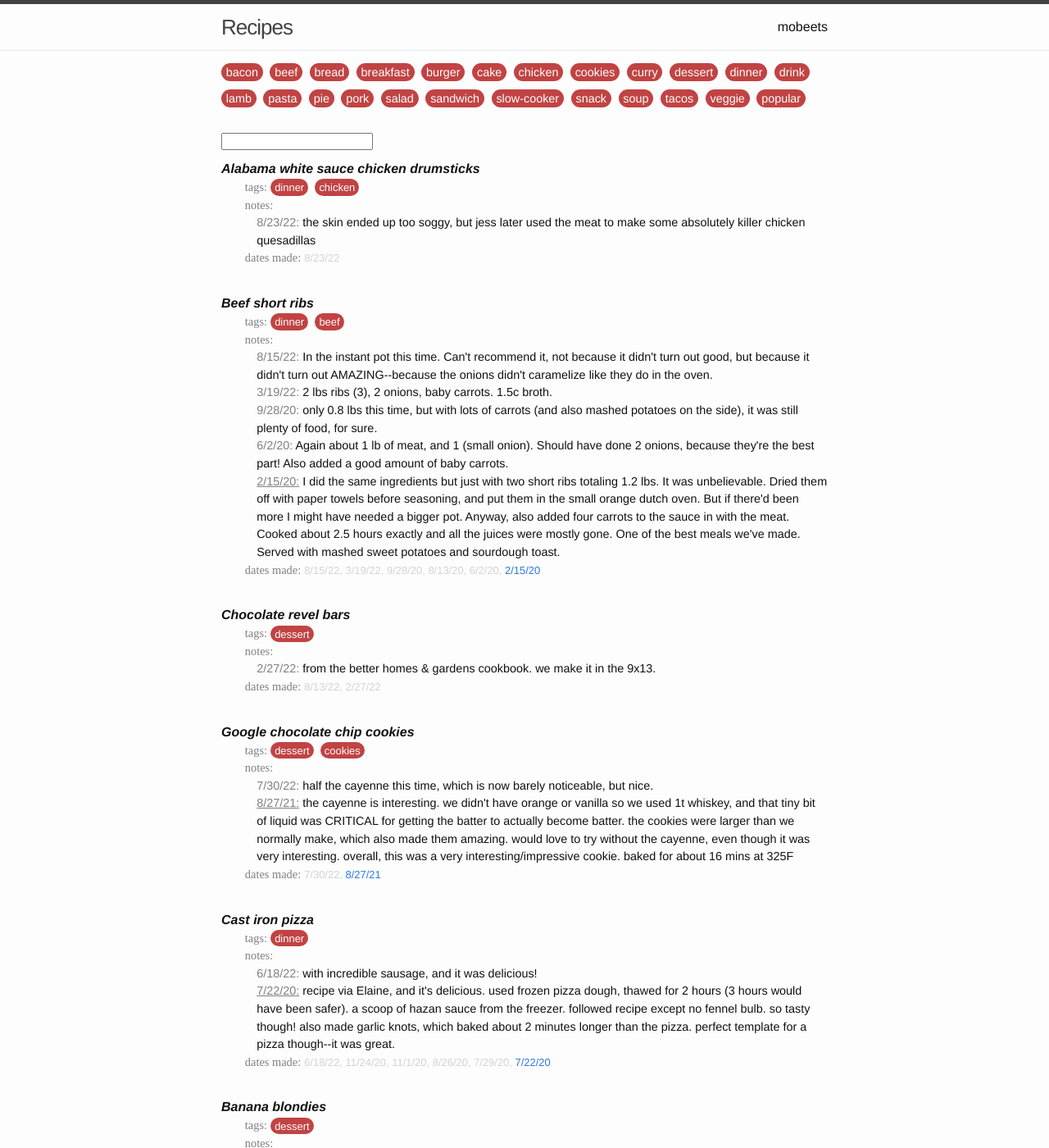
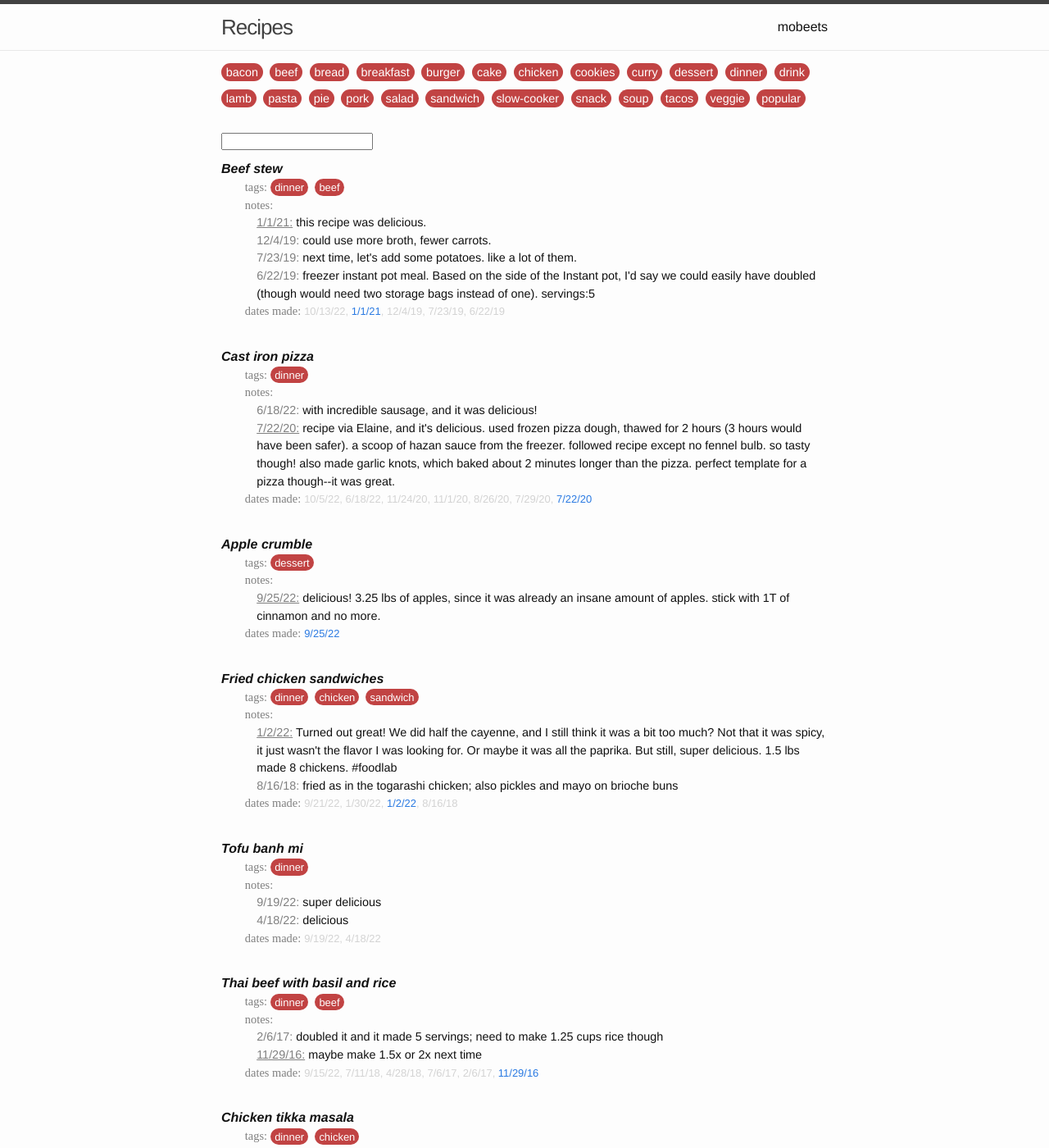
Before and after one commit to mobeets/recipes, a Jekyll site: the page built from index.html, in a window 1280 px wide and 1400 px high. Shown: the whole window at 82% size. Built offline with Jekyll 4.4.1, drawn with Linux system fonts in a browser that asks for light colours; nearby versions of some CDN libraries; library files that are not in the unit come from our copies; some of the changed text lies outside the part shown.

Commit message:
data update

```diff
--- a/_data/recipes.yml
+++ b/_data/recipes.yml
@@ -14,6 +14,112 @@
 # - Do NOT edit any existing comment (only create new ones)
 # - You can add new tags to existing items if you'd like
 #
+- name: "beef stew"
+  comments:
+  - date: "10/13/22"
+    comment: ""
+  - date: "1/1/21"
+    comment: "this recipe was delicious."
+    url: "https://thesaltymarshmallow.com/best-ever-instant-pot-beef-stew"
+  - date: "12/4/19"
+    comment: "could use more broth, fewer carrots."
+  - date: "7/23/19"
+    comment: "next time, let's add some potatoes. like a lot of them."
+  - date: "6/22/19"
+    comment: "freezer instant pot meal. Based on the side of the Instant pot, I'd say we could easily have doubled (though would need two storage bags instead of one). servings:5"
+  tags:
+  - "dinner"
+  - "beef"
+- name: "cast iron pizza"
+  comments:
+  - date: "10/5/22"
+    comment: ""
+  - date: "6/18/22"
+    comment: "with incredible sausage, and it was delicious!"
+  - date: "11/24/20"
+    comment: ""
+  - date: "11/1/20"
+    comment: ""
+  - date: "8/26/20"
+    comment: ""
+  - date: "7/29/20"
+    comment: ""
+  - date: "7/22/20"
+    comment: "recipe via Elaine, and it's delicious. used frozen pizza dough, thawed for 2 hours (3 hours would have been safer). a scoop of hazan sauce from the freezer. followed recipe except no fennel bulb. so tasty though! also made garlic knots, which baked about 2 minutes longer than the pizza. perfect template for a pizza though--it was great."
+    url: "https://www.bonappetit.com/recipe/cast-iron-pizza-with-fennel-and-sausage"
+  tags:
+  - "dinner"
+- name: "apple crumble"
+  comments:
+  - date: "9/25/22"
+    comment: "delicious! 3.25 lbs of apples, since it was already an insane amount of apples. stick with 1T of cinnamon and no more."
+    url: "https://cooking.nytimes.com/recipes/1018638-apple-crumble"
+  tags:
+  - "dessert"
+- name: "fried chicken sandwiches"
+  comments:
+  - date: "9/21/22"
+    comment: ""
+  - date: "1/30/22"
+    comment: ""
+  - date: "1/2/22"
+    comment: "Turned out great! We did half the cayenne, and I still think it was a bit too much? Not that it was spicy, it just wasn't the flavor I was looking for. Or maybe it was all the paprika. But still, super delicious. 1.5 lbs made 8 chickens. #foodlab"
+    url: "https://www.seriouseats.com/five-ingredient-fried-chicken-sandwich-recipe"
+  - date: "8/16/18"
+    comment: "fried as in the togarashi chicken; also pickles and mayo on brioche buns"
+  tags:
+  - "dinner"
+  - "chicken"
+  - "sandwich"
+- name: "tofu banh mi"
+  comments:
+  - date: "9/19/22"
+    comment: "super delicious"
+  - date: "4/18/22"
+    comment: "delicious"
+  tags:
+  - "dinner"
+- name: "thai beef with basil and rice"
+  comments:
+  - date: "9/15/22"
+    comment: ""
+  - date: "7/11/18"
+    comment: ""
+  - date: "4/28/18"
+    comment: ""
+  - date: "7/6/17"
+    comment: ""
+  - date: "2/6/17"
+    comment: "doubled it and it made 5 servings; need to make 1.25 cups rice though"
+  - date: "11/29/16"
+    comment: "maybe make 1.5x or 2x next time"
+    url: "http://www.bonappetit.com/recipe/thai-beef-with-basil"
+  tags:
+  - "dinner"
+  - "beef"
+- name: "chicken tikka masala"
+  comments:
+  - date: "9/13/22"
+    comment: ""
+  tags:
+  - "dinner"
+  - "chicken"
+- name: "prosciutto, goat cheese, arugula, fig jam sandwich"
+  comments:
+  - date: "8/31/22"
+    comment: ""
+  tags:
+  - "dinner"
+  - "sandwich"
+- name: "baked potatoes"
+  comments:
+  - date: "8/28/22"
+    comment: ""
+  - date: "2/22/21"
+    comment: ""
+    url: "https://www.gimmesomeoven.com/baked-potato/"
+  tags:
+  - "dinner"
 - name: "alabama white sauce chicken drumsticks"
   comments:
   - date: "8/23/22"
@@ -57,23 +163,6 @@
   tags:
   - "dessert"
   - "cookies"
-- name: "cast iron pizza"
-  comments:
-  - date: "6/18/22"
-    comment: "with incredible sausage, and it was delicious!"
-  - date: "11/24/20"
-    comment: ""
-  - date: "11/1/20"
-    comment: ""
-  - date: "8/26/20"
-    comment: ""
-  - date: "7/29/20"
-    comment: ""
-  - date: "7/22/20"
-    comment: "recipe via Elaine, and it's delicious. used frozen pizza dough, thawed for 2 hours (3 hours would have been safer). a scoop of hazan sauce from the freezer. followed recipe except no fennel bulb. so tasty though! also made garlic knots, which baked about 2 minutes longer than the pizza. perfect template for a pizza though--it was great."
-    url: "https://www.bonappetit.com/recipe/cast-iron-pizza-with-fennel-and-sausage"
-  tags:
-  - "dinner"
 - name: "banana blondies"
   comments:
   - date: "6/18/22"
@@ -173,12 +262,6 @@
     url: "http://www.browneyedbaker.com/2010/03/09/chewy-brownies/"
   tags:
   - "dessert"
-- name: "tofu banh mi"
-  comments:
-  - date: "4/18/22"
-    comment: "delicious"
-  tags:
-  - "dinner"
 - name: "meatball subs"
   comments:
   - date: "3/3/22"
@@ -255,21 +338,8 @@
     url: "https://www.aspicyperspective.com/creamy-chicken-tortellini-soup/"
   tags:
   - "dinner"
+  - "chicken"
   - "soup"
-  - "chicken"
-- name: "fried chicken sandwiches"
-  comments:
-  - date: "1/30/22"
-    comment: ""
-  - date: "1/2/22"
-    comment: "Turned out great! We did half the cayenne, and I still think it was a bit too much? Not that it was spicy, it just wasn't the flavor I was looking for. Or maybe it was all the paprika. But still, super delicious. 1.5 lbs made 8 chickens. #foodlab"
-    url: "https://www.seriouseats.com/five-ingredient-fried-chicken-sandwich-recipe"
-  - date: "8/16/18"
-    comment: "fried as in the togarashi chicken; also pickles and mayo on brioche buns"
-  tags:
-  - "dinner"
-  - "chicken"
-  - "sandwich"
 - name: "blondie"
   comments:
   - date: "1/29/22"
@@ -371,8 +441,8 @@
     url: "https://www.feastingathome.com/roasted-cauliflower-pasta/"
   tags:
   - "dinner"
+  - "pasta"
   - "veggie"
-  - "pasta"
 - name: "grilled cheese and tomato soup"
   comments:
   - date: "1/1/22"
@@ -387,8 +457,8 @@
     url: "https://themodernproper.com/white-bean-soup-with-bacon"
   tags:
   - "dinner"
+  - "bacon"
   - "soup"
-  - "bacon"
 - name: "pork tenderloin"
   comments:
   - date: "12/29/21"
@@ -1156,13 +1226,6 @@
     url: "https://www.halfbakedharvest.com/gooey-chocolate-oatmeal-bars/"
   tags:
   - "dessert"
-- name: "baked potatoes"
-  comments:
-  - date: "2/22/21"
-    comment: ""
-    url: "https://www.gimmesomeoven.com/baked-potato/"
-  tags:
-  - "dinner"
 - name: "bean chili"
   comments:
   - date: "2/22/21"
@@ -1209,20 +1272,6 @@
   tags:
   - "dinner"
   - "slow-cooker"
-- name: "beef stew"
-  comments:
-  - date: "1/1/21"
-    comment: "this recipe was delicious."
-    url: "https://thesaltymarshmallow.com/best-ever-instant-pot-beef-stew"
-  - date: "12/4/19"
-    comment: "could use more broth, fewer carrots."
-  - date: "7/23/19"
-    comment: "next time, let's add some potatoes. like a lot of them."
-  - date: "6/22/19"
-    comment: "freezer instant pot meal. Based on the side of the Instant pot, I'd say we could easily have doubled (though would need two storage bags instead of one). servings:5"
-  tags:
-  - "dinner"
-  - "beef"
 - name: "pork carnitas tacos"
   comments:
   - date: "12/30/20"
@@ -1246,8 +1295,8 @@
     comment: "so good..."
   tags:
   - "dinner"
+  - "tacos"
   - "pork"
-  - "tacos"
 - name: "bourbon cookies"
   comments:
   - date: "12/24/20"
@@ -2052,24 +2101,8 @@
   tags:
   - "dinner"
   - "chicken"
+  - "soup"
   - "slow-cooker"
-  - "soup"
-- name: "thai beef with basil and rice"
-  comments:
-  - date: "7/11/18"
-    comment: ""
-  - date: "4/28/18"
-    comment: ""
-  - date: "7/6/17"
-    comment: ""
-  - date: "2/6/17"
-    comment: "doubled it and it made 5 servings; need to make 1.25 cups rice though"
-  - date: "11/29/16"
-    comment: "maybe make 1.5x or 2x next time"
-    url: "http://www.bonappetit.com/recipe/thai-beef-with-basil"
-  tags:
-  - "dinner"
-  - "beef"
 - name: "chicken thighs"
   comments:
   - date: "7/10/18"
@@ -2134,8 +2167,8 @@
     comment: "highest taste-to-ease ratio ever!"
   tags:
   - "dinner"
+  - "chicken"
   - "salad"
-  - "chicken"
 - name: "beef stroganoff"
   comments:
   - date: "4/22/18"
@@ -2264,8 +2297,8 @@
     comment: ""
   tags:
   - "dinner"
+  - "bacon"
   - "pasta"
-  - "bacon"
 - name: "tuna steaks with rice and asparagus"
   comments:
   - date: "8/26/17"
@@ -2409,8 +2442,8 @@
     comment: "second Blue Apron meal. Always use chicken breast with the skin still on! It's so much better this way. Lentil spice mix has thyme, bay leaf, mustard seeds, black pepper"
   tags:
   - "dinner"
+  - "chicken"
   - "salad"
-  - "chicken"
 - name: "salmon chowder"
   comments:
   - date: "3/7/17"
@@ -2627,8 +2660,8 @@
     comment: "needs fewer peas, way more bacon (I'd suggest half a pound of bacon for a 1.5 times recipe.)"
   tags:
   - "dinner"
+  - "bacon"
   - "pasta"
-  - "bacon"
 - name: "chevre-stuffed chicken breast with lemon-butter sauce and pasta"
   comments:
   - date: "4/17/16"
@@ -2650,8 +2683,8 @@
     comment: ""
   tags:
   - "dinner"
+  - "pasta"
   - "pork"
-  - "pasta"
 - name: "roast veggies, quinoa, yogurt"
   comments:
   - date: "4/13/16"
@@ -2728,8 +2761,8 @@
     comment: "chicken thighs and croutons...so good"
   tags:
   - "dinner"
+  - "chicken"
   - "salad"
-  - "chicken"
 - name: "peanut butter oatmeal chocolate chip cookies"
   comments:
   - date: "2/21/16"
@@ -2924,8 +2957,8 @@
     comment: "unbelievable; so simple! delicious, and the ground sausage was an awesome combo; this actually tasted like italian food--the first time I've ever cooked such a thing"
   tags:
   - "dinner"
+  - "pasta"
   - "pork"
-  - "pasta"
 - name: "breaded chicken tacos"
   comments:
   - date: "5/26/15"
@@ -2983,9 +3016,9 @@
     url: "http://eatathomecooks.com/2012/05/african-pulled-beef-sandwiches-in-the-slow-cooker-with-yogurt-mint-sauce.html"
   tags:
   - "dinner"
-  - "slow-cooker"
   - "beef"
   - "sandwich"
+  - "slow-cooker"
 - name: "cheesecake"
   comments:
   - date: "3/9/15"
@@ -3033,8 +3066,8 @@
     comment: ""
   tags:
   - "dinner"
+  - "chicken"
   - "burger"
-  - "chicken"
 - name: "fried egg"
   comments:
   - date: "1/11/15"
@@ -3169,8 +3202,8 @@
   tags:
   - "dinner"
   - "chicken"
+  - "beef"
   - "slow-cooker"
-  - "beef"
 - name: "blat"
   comments:
   - date: "7/6/14"
@@ -3296,8 +3329,8 @@
     comment: ""
   tags:
   - "dinner"
+  - "curry"
   - "lamb"
-  - "curry"
 - name: "peanut butter cookies with marshmallow topping"
   comments:
   - date: "2/24/14"
```
Also changed, not shown: static/html/dinners_rendered.html (+13 -7 lines).
